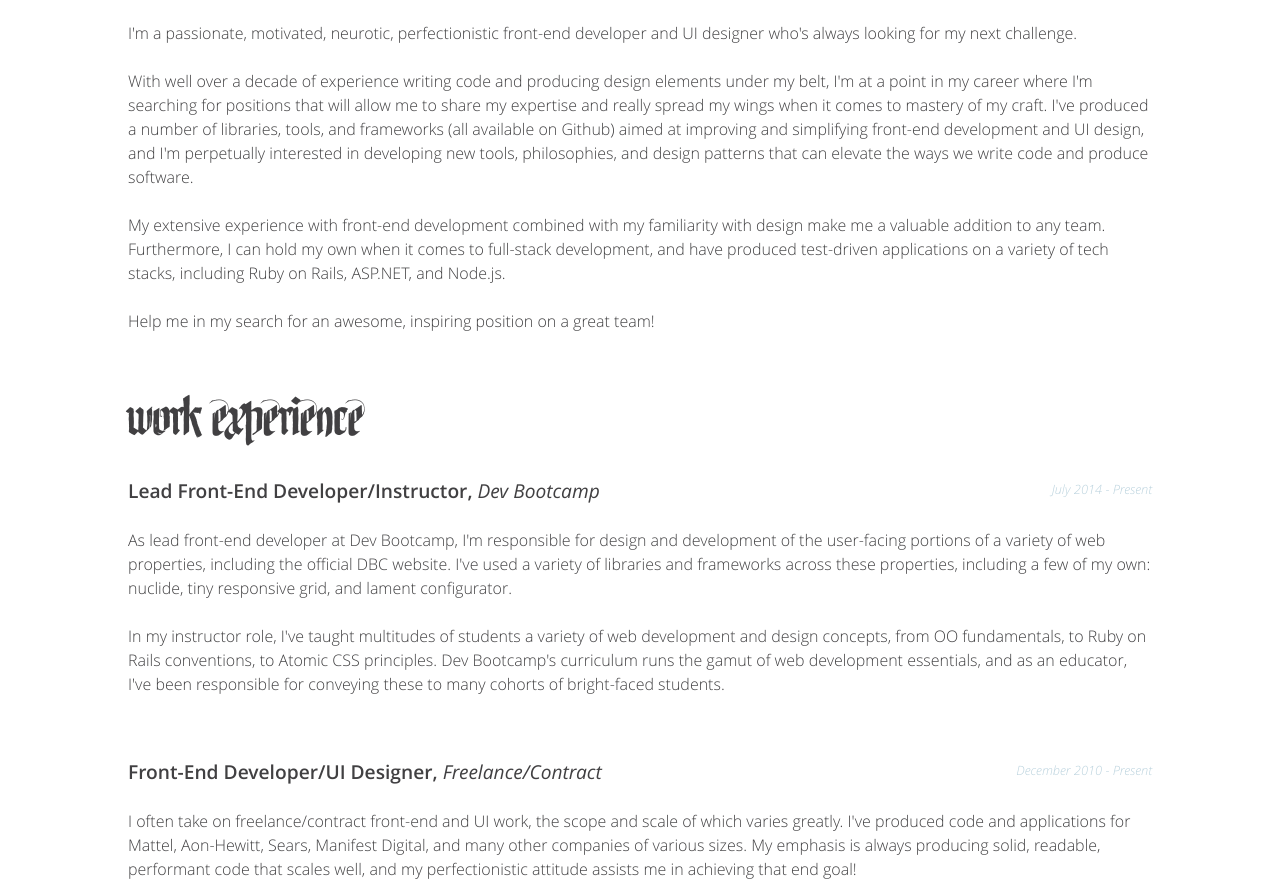
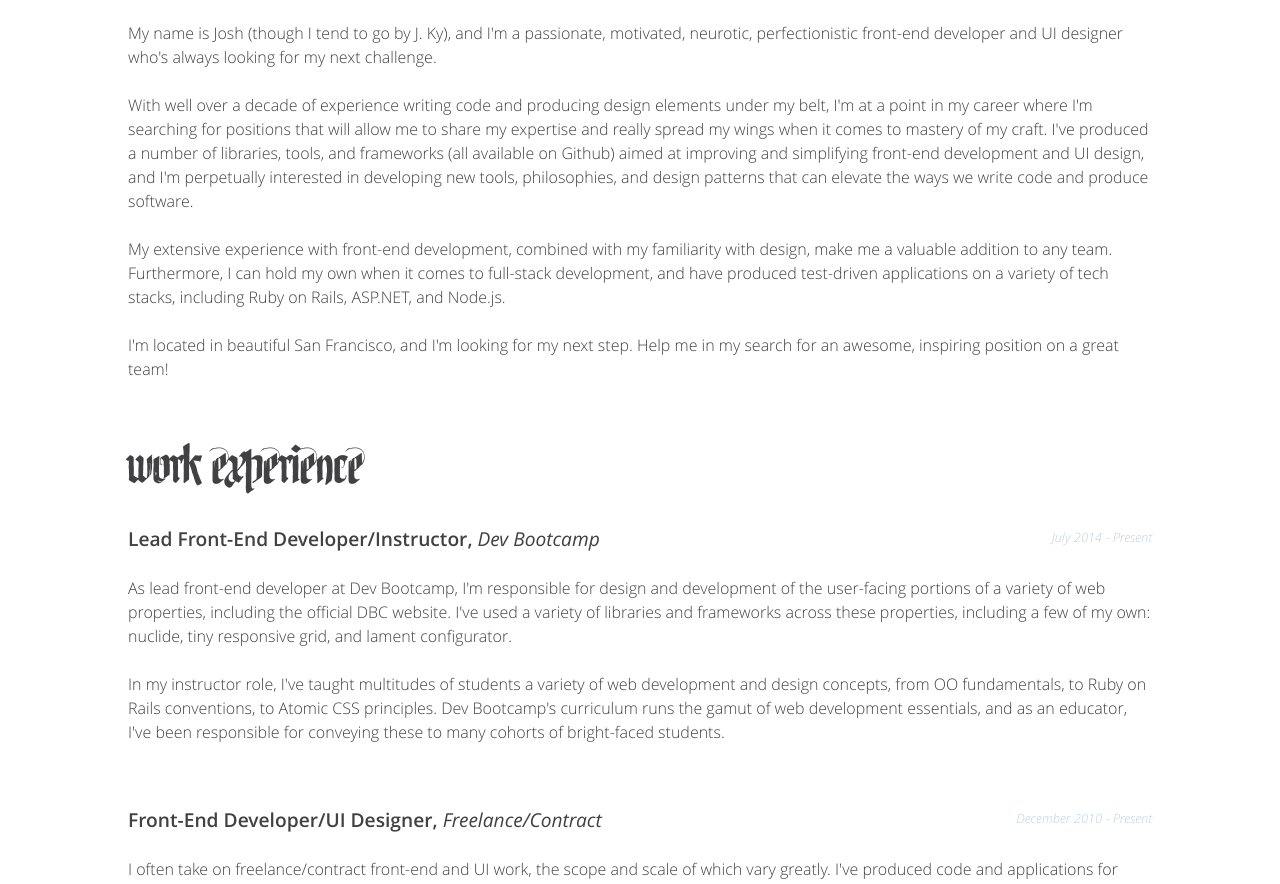
Before and after one commit to humidair1999/jkymarsh.github.io, a plain HTML site: page index.html in a window 1280 px wide. Shown: the part 414-1298 px from the top of the page. Drawn offline with Linux system fonts and the light colour scheme; files whose address does not match are found by name.

Commit message:
minor copy fixes

```diff
--- a/index.html
+++ b/index.html
@@ -99,7 +99,7 @@
                     <h2 class="mb-sm debug">personal statement</h2>
 
                     <p class="debug">
-                        I'm a passionate, motivated, neurotic, perfectionistic front-end developer and UI designer who's always looking for my next challenge.
+                        My name is Josh (though I tend to go by J. Ky), and I'm a passionate, motivated, neurotic, perfectionistic front-end developer and UI designer who's always looking for my next challenge.
                     </p>
 
                     <p class="mt-lg debug">
@@ -107,11 +107,11 @@
                     </p>
 
                     <p class="mt-lg debug">
-                        My extensive experience with front-end development combined with my familiarity with design make me a valuable addition to any team. Furthermore, I can hold my own when it comes to full-stack development, and have produced test-driven applications on a variety of tech stacks, including Ruby on Rails, ASP.NET, and Node.js.
+                        My extensive experience with front-end development, combined with my familiarity with design, make me a valuable addition to any team. Furthermore, I can hold my own when it comes to full-stack development, and have produced test-driven applications on a variety of tech stacks, including Ruby on Rails, ASP.NET, and Node.js.
                     </p>
 
                     <p class="mt-lg debug">
-                        Help me in my search for an awesome, inspiring position on a great team!
+                        I'm located in beautiful San Francisco, and I'm looking for my next step. Help me in my search for an awesome, inspiring position on a great team!
                     </p>
                 </section>
 
@@ -165,7 +165,7 @@
 
                             <div class="jkymarsh--job-position-listings__job-description debug">
                                 <p class="debug">
-                                    I often take on freelance/contract front-end and UI work, the scope and scale of which varies greatly. I've produced code and applications for Mattel, Aon-Hewitt, Sears, Manifest Digital, and many other companies of various sizes. My emphasis is always producing solid, readable, performant code that scales well, and my perfectionistic attitude assists me in achieving that end goal!
+                                    I often take on freelance/contract front-end and UI work, the scope and scale of which vary greatly. I've produced code and applications for Mattel, Aon-Hewitt, Sears, Manifest Digital, and many other companies of various sizes. My emphasis is always producing solid, readable, performant code that scales well, and my perfectionistic attitude assists me in achieving that end goal!
                                 </p>
                             </div>
                         </li>
```
